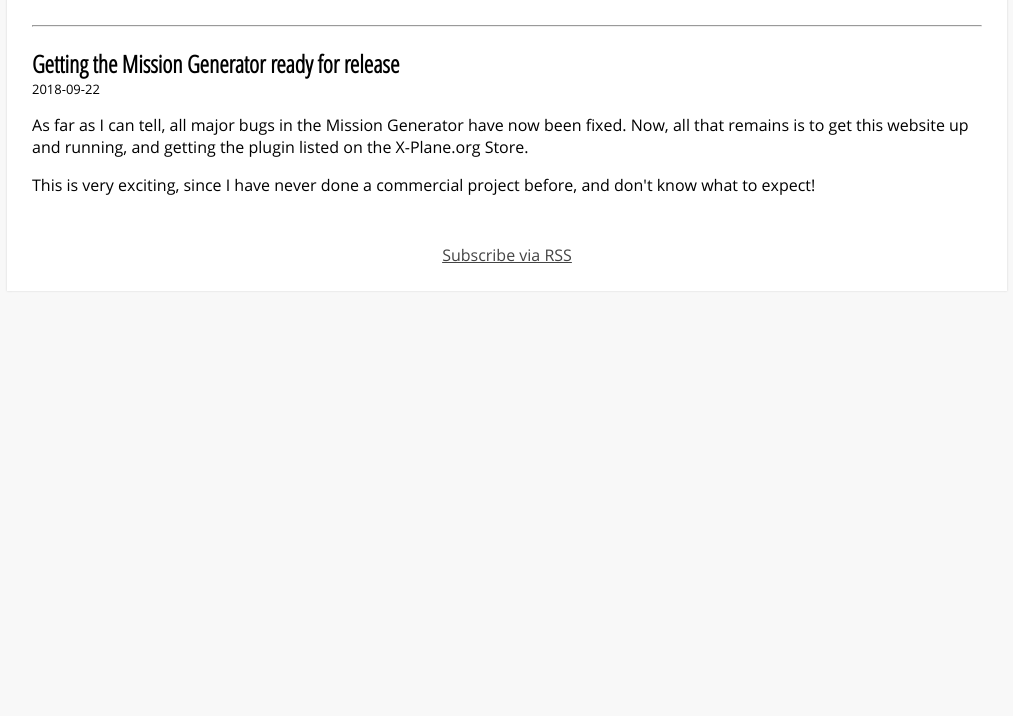
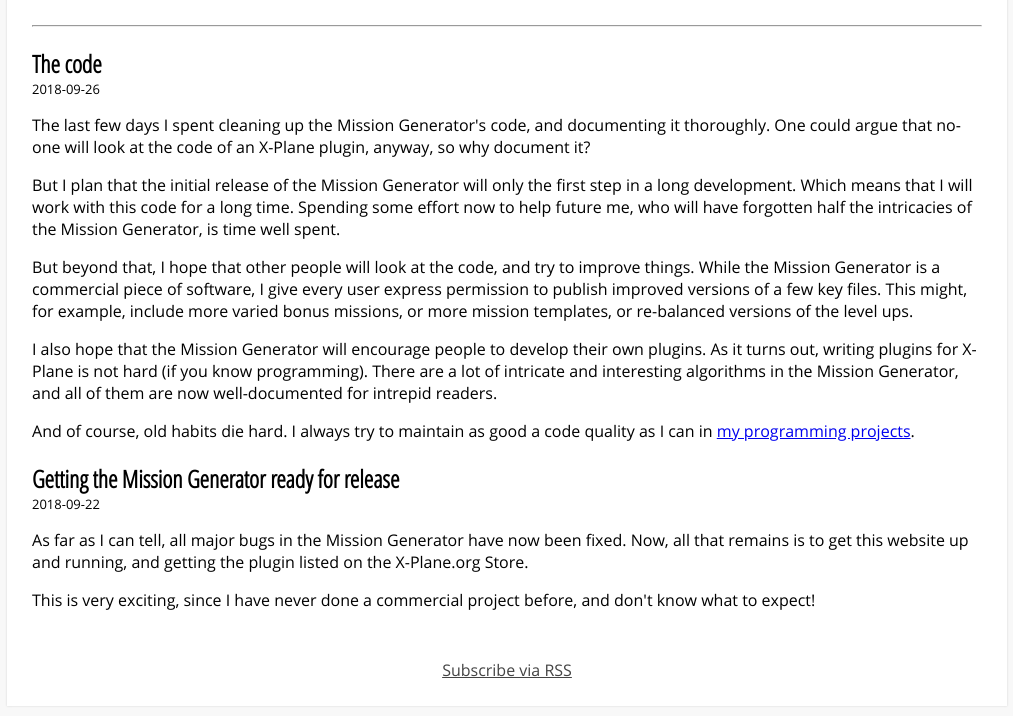
Before and after one commit to bastibe/MissionGeneratorSite, a plain HTML site: page news0.html in a window 1280 px wide. Shown: the part 140-856 px from the top of the page, without its empty margins (133-1146 px from the left). Before the commit the page ends 800 px from the top, so only its background shows below. Drawn offline with Linux system fonts and the light colour scheme.

Commit message:
adds new blog post

```diff
--- a/news0.html
+++ b/news0.html
@@ -27,6 +27,32 @@
   <hr>
 
   <section class='post'>
+    <h1 class='title'>The code</h1>
+    <h2 class='date'>2018-09-26</h2>
+    <p>The last few days I spent cleaning up the Mission Generator's code, and
+    documenting it thoroughly. One could argue that no-one will look at the
+    code of an X-Plane plugin, anyway, so why document it?</p>
+    <p>But I plan that the initial release of the Mission Generator will only
+    the first step in a long development. Which means that I will work with
+    this code for a long time. Spending some effort now to help future me,
+    who will have forgotten half the intricacies of the Mission Generator,
+    is time well spent.</p>
+    <p>But beyond that, I hope that other people will look at the code, and try
+    to improve things. While the Mission Generator is a commercial piece of
+    software, I give every user express permission to publish improved
+    versions of a few key files. This might, for example, include more
+    varied bonus missions, or more mission templates, or re-balanced
+    versions of the level ups.</p>
+    <p>I also hope that the Mission Generator will encourage people to develop
+    their own plugins. As it turns out, writing plugins for X-Plane is not
+    hard (if you know programming). There are a lot of intricate and
+    interesting algorithms in the Mission Generator, and all of them are now
+    well-documented for intrepid readers.</p>
+    <p>And of course, old habits die hard. I always try to maintain as good a
+    code quality as I can in <a href="https://github.com/bastibe">my programming projects</a>.</p>
+  </section>
+
+  <section class='post'>
     <h1 class='title'>Getting the Mission Generator ready for release</h1>
     <h2 class='date'>2018-09-22</h2>
     <p>As far as I can tell, all major bugs in the Mission Generator have now
```
Also changed, not shown: news.xml (+30 -1 lines), 1 other file.
